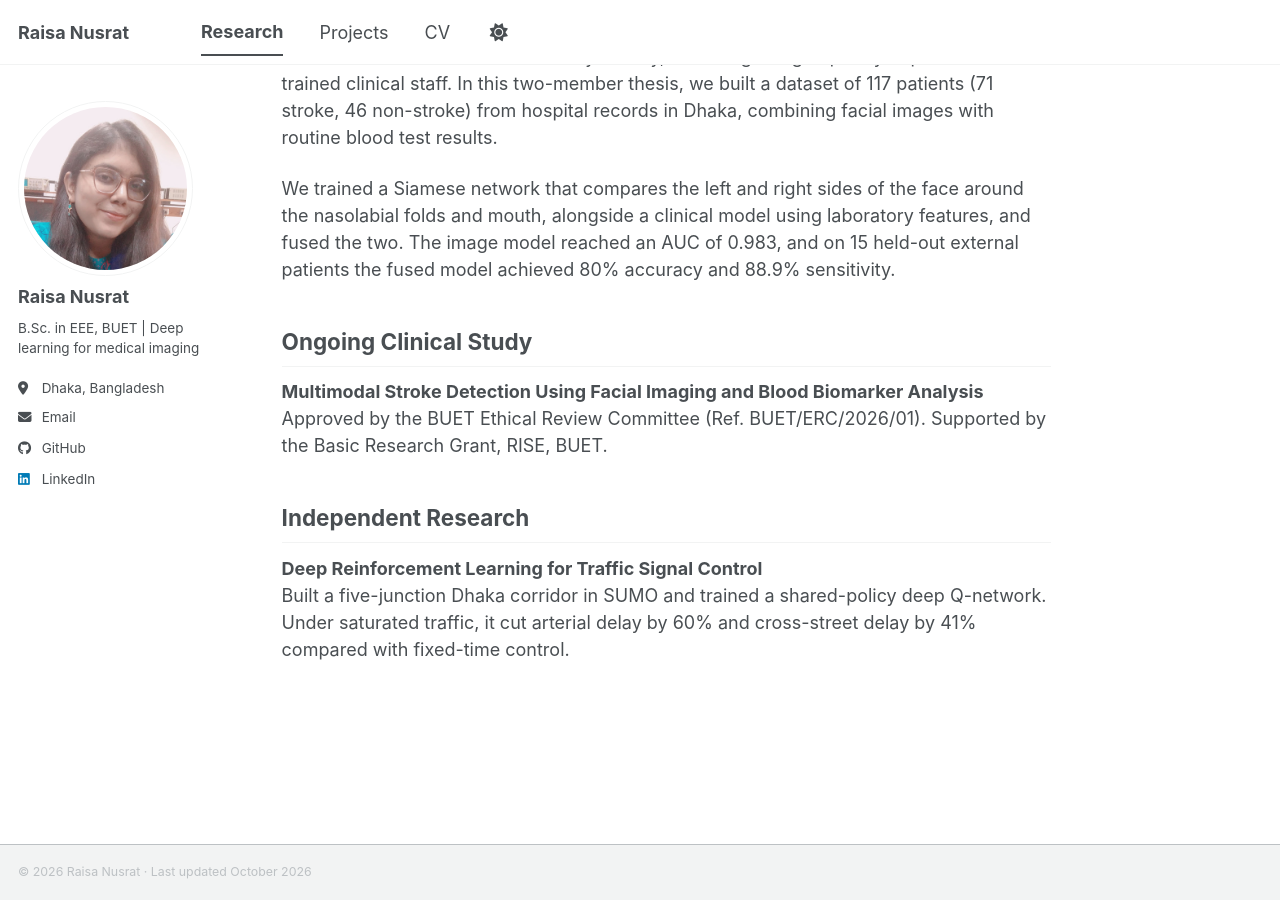
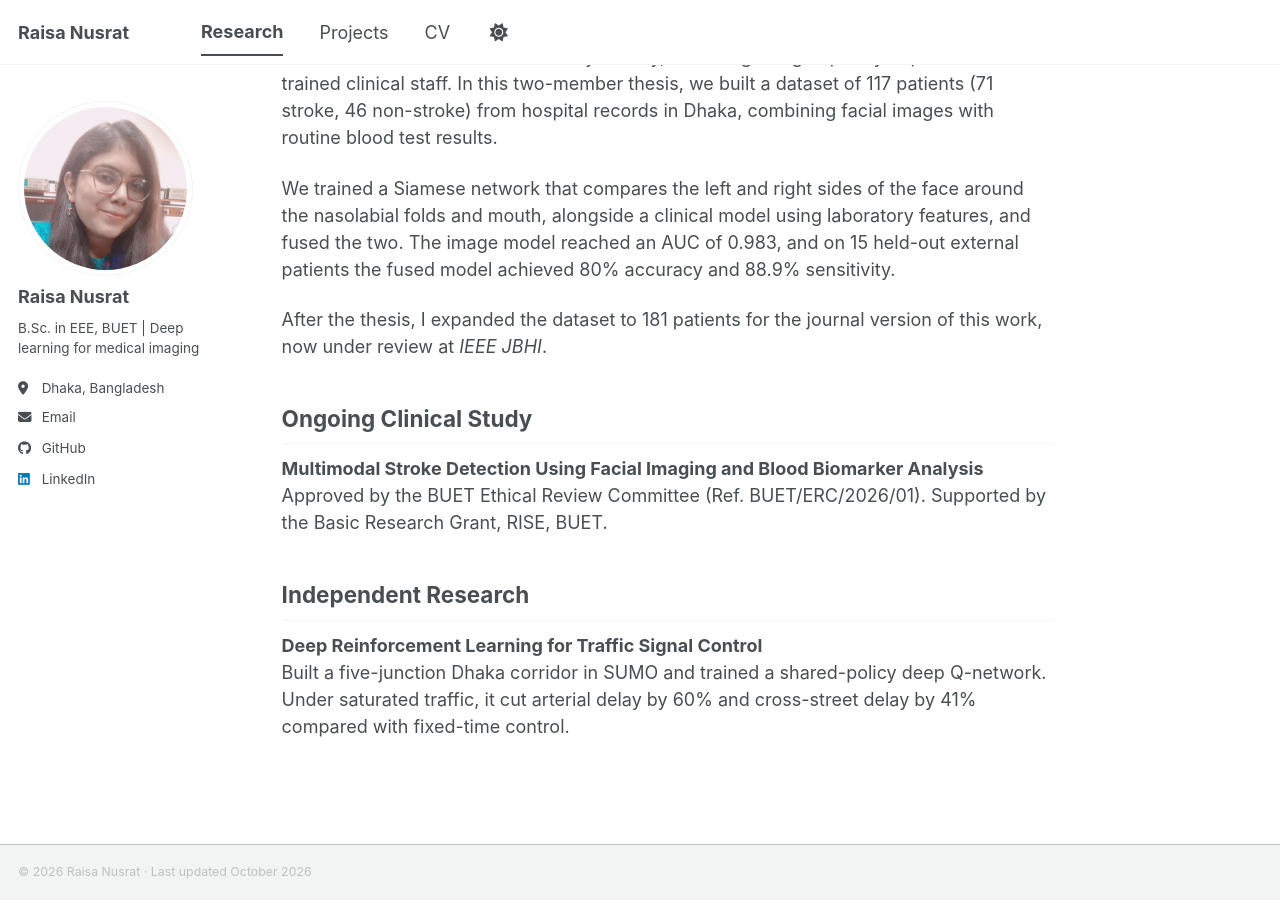
Before and after one commit to raisa-nusrat/raisa-nusrat.github.io, a Jekyll site: the page built from _pages/research.md, in a window 1280 px wide and 900 px high, scrolled down 1160 px. Built offline with Jekyll 4.4.1, drawn with Linux system fonts in a browser that asks for light colours; a style sheet for code colours, icons or effects is not loaded.

Commit message:
Add files via upload

```diff
--- a/_pages/research.md
+++ b/_pages/research.md
@@ -32,6 +32,8 @@ Stroke often causes visible facial asymmetry, but recognizing it quickly depends
 
 We trained a Siamese network that compares the left and right sides of the face around the nasolabial folds and mouth, alongside a clinical model using laboratory features, and fused the two. The image model reached an AUC of 0.983, and on 15 held-out external patients the fused model achieved 80% accuracy and 88.9% sensitivity.
 
+After the thesis, I expanded the dataset to 181 patients for the journal version of this work, now under review at *IEEE JBHI*.
+
 ## Ongoing Clinical Study
 
 **Multimodal Stroke Detection Using Facial Imaging and Blood Biomarker Analysis**
```
